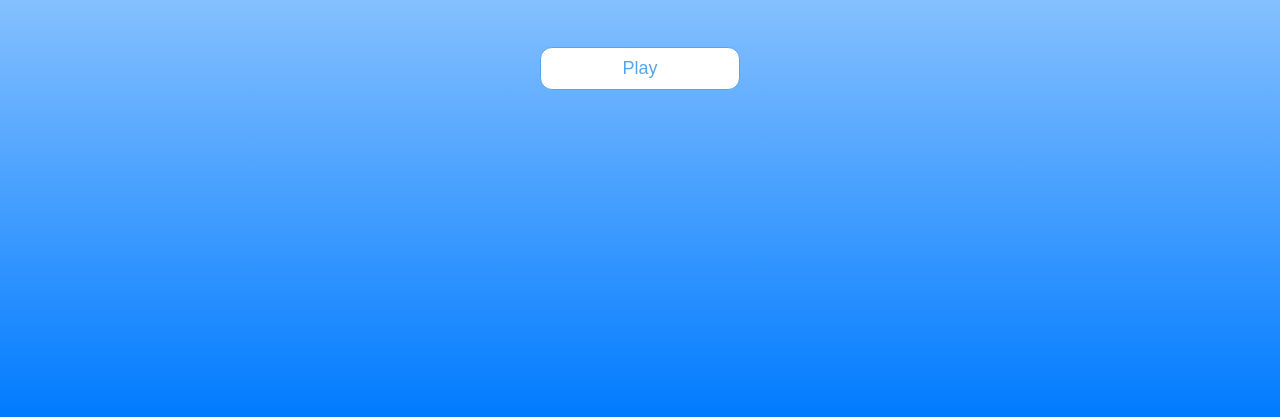
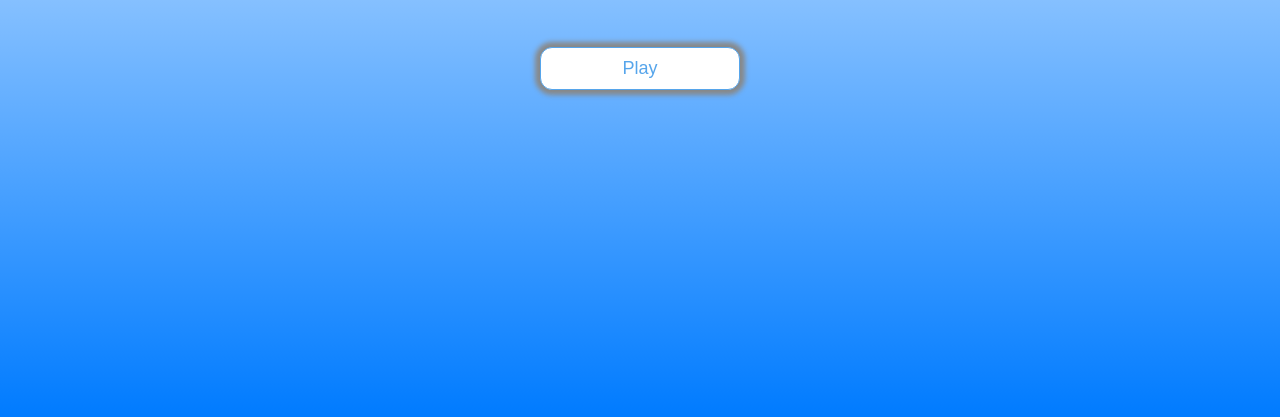
Before and after one commit to ameliyayy/project-quiz, a plain HTML site: page index.html in a window 1280 px wide. Shown: the part 383-800 px from the top of the page. Drawn offline with Linux system fonts and the light colour scheme.

Commit message:
Update app.css

```diff
--- a/app.css
+++ b/app.css
@@ -91,7 +91,9 @@ h3 {
   text-decoration: none;
   color: #56a5eb;
   background-color: white;
-  box-shadow: 0px 3px -5px -5px #000000;
+  moz-box-shadow: 0 0 5px 5px #888;
+  webkit-box-shadow: 0 0 5px 5px#888;
+  box-shadow: 0 0 5px 5px #888;
 }
 
 .btn:hover {
```
